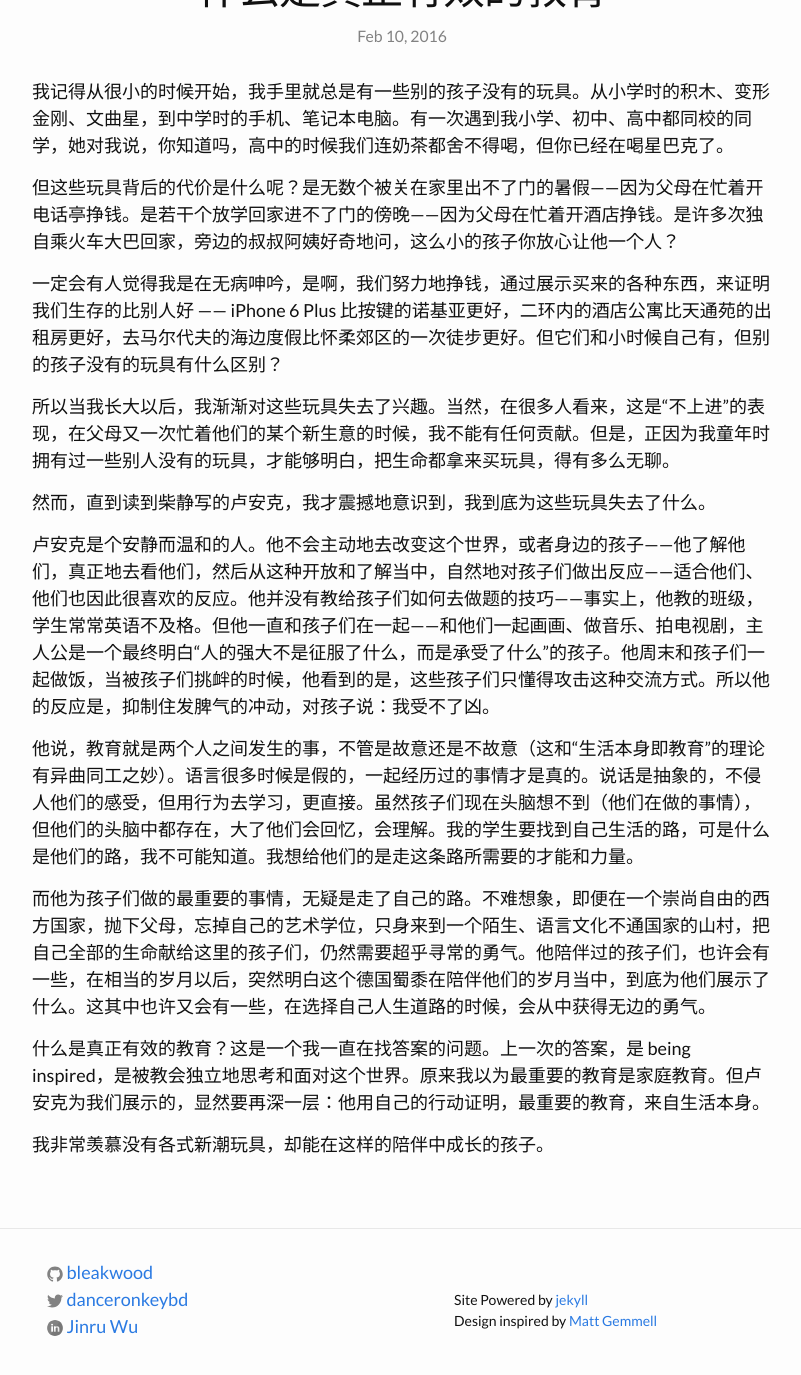
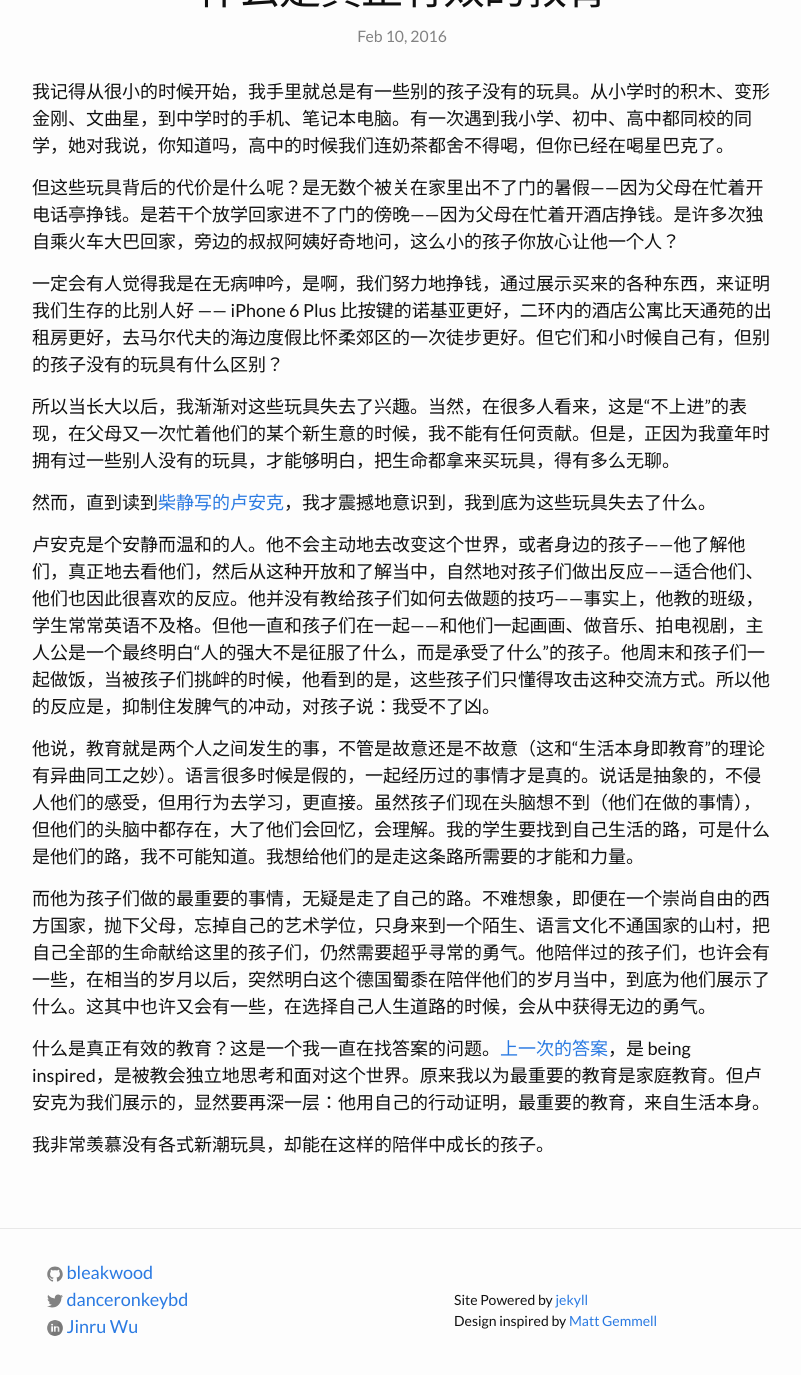
Before and after one commit to bleakwood/bleakwood.github.io, a Jekyll site: the page built from _posts/2016-02-10-the-truly-effective-education.md, in a window 1280 px wide and 1400 px high, scrolled down 293 px. Shown: the top 1375 px of the window, without its empty margins (238-1039 px from the left). Built offline with Jekyll 4.4.1, drawn with Linux system fonts in a browser that asks for light colours; comment, search, counter and statistics services are not loaded.

Commit message:
update posts

```diff
--- a/_posts/2016-02-10-the-truly-effective-education.md
+++ b/_posts/2016-02-10-the-truly-effective-education.md
@@ -14,9 +14,9 @@ published: true
 
 一定会有人觉得我是在无病呻吟，是啊，我们努力地挣钱，通过展示买来的各种东西，来证明我们生存的比别人好 —— iPhone 6 Plus 比按键的诺基亚更好，二环内的酒店公寓比天通苑的出租房更好，去马尔代夫的海边度假比怀柔郊区的一次徒步更好。但它们和小时候自己有，但别的孩子没有的玩具有什么区别？
 
-所以当我长大以后，我渐渐对这些玩具失去了兴趣。当然，在很多人看来，这是“不上进”的表现，在父母又一次忙着他们的某个新生意的时候，我不能有任何贡献。但是，正因为我童年时拥有过一些别人没有的玩具，才能够明白，把生命都拿来买玩具，得有多么无聊。
+所以当长大以后，我渐渐对这些玩具失去了兴趣。当然，在很多人看来，这是“不上进”的表现，在父母又一次忙着他们的某个新生意的时候，我不能有任何贡献。但是，正因为我童年时拥有过一些别人没有的玩具，才能够明白，把生命都拿来买玩具，得有多么无聊。
 
-然而，直到读到柴静写的卢安克，我才震撼地意识到，我到底为这些玩具失去了什么。
+然而，直到读到[柴静写的卢安克](http://www.99lib.net/book/3469/117792.htm)，我才震撼地意识到，我到底为这些玩具失去了什么。
 
 卢安克是个安静而温和的人。他不会主动地去改变这个世界，或者身边的孩子——他了解他们，真正地去看他们，然后从这种开放和了解当中，自然地对孩子们做出反应——适合他们、他们也因此很喜欢的反应。他并没有教给孩子们如何去做题的技巧——事实上，他教的班级，学生常常英语不及格。但他一直和孩子们在一起——和他们一起画画、做音乐、拍电视剧，主人公是一个最终明白“人的强大不是征服了什么，而是承受了什么”的孩子。他周末和孩子们一起做饭，当被孩子们挑衅的时候，他看到的是，这些孩子们只懂得攻击这种交流方式。所以他的反应是，抑制住发脾气的冲动，对孩子说：我受不了凶。
 
@@ -24,6 +24,6 @@ published: true
 
 而他为孩子们做的最重要的事情，无疑是走了自己的路。不难想象，即便在一个崇尚自由的西方国家，抛下父母，忘掉自己的艺术学位，只身来到一个陌生、语言文化不通国家的山村，把自己全部的生命献给这里的孩子们，仍然需要超乎寻常的勇气。他陪伴过的孩子们，也许会有一些，在相当的岁月以后，突然明白这个德国蜀黍在陪伴他们的岁月当中，到底为他们展示了什么。这其中也许又会有一些，在选择自己人生道路的时候，会从中获得无边的勇气。
 
-什么是真正有效的教育？这是一个我一直在找答案的问题。上一次的答案，是 being inspired，是被教会独立地思考和面对这个世界。原来我以为最重要的教育是家庭教育。但卢安克为我们展示的，显然要再深一层：他用自己的行动证明，最重要的教育，来自生活本身。
+什么是真正有效的教育？这是一个我一直在找答案的问题。[上一次的答案](2014/03/02/educator.html)，是 being inspired，是被教会独立地思考和面对这个世界。原来我以为最重要的教育是家庭教育。但卢安克为我们展示的，显然要再深一层：他用自己的行动证明，最重要的教育，来自生活本身。
 
 我非常羡慕没有各式新潮玩具，却能在这样的陪伴中成长的孩子。
```
